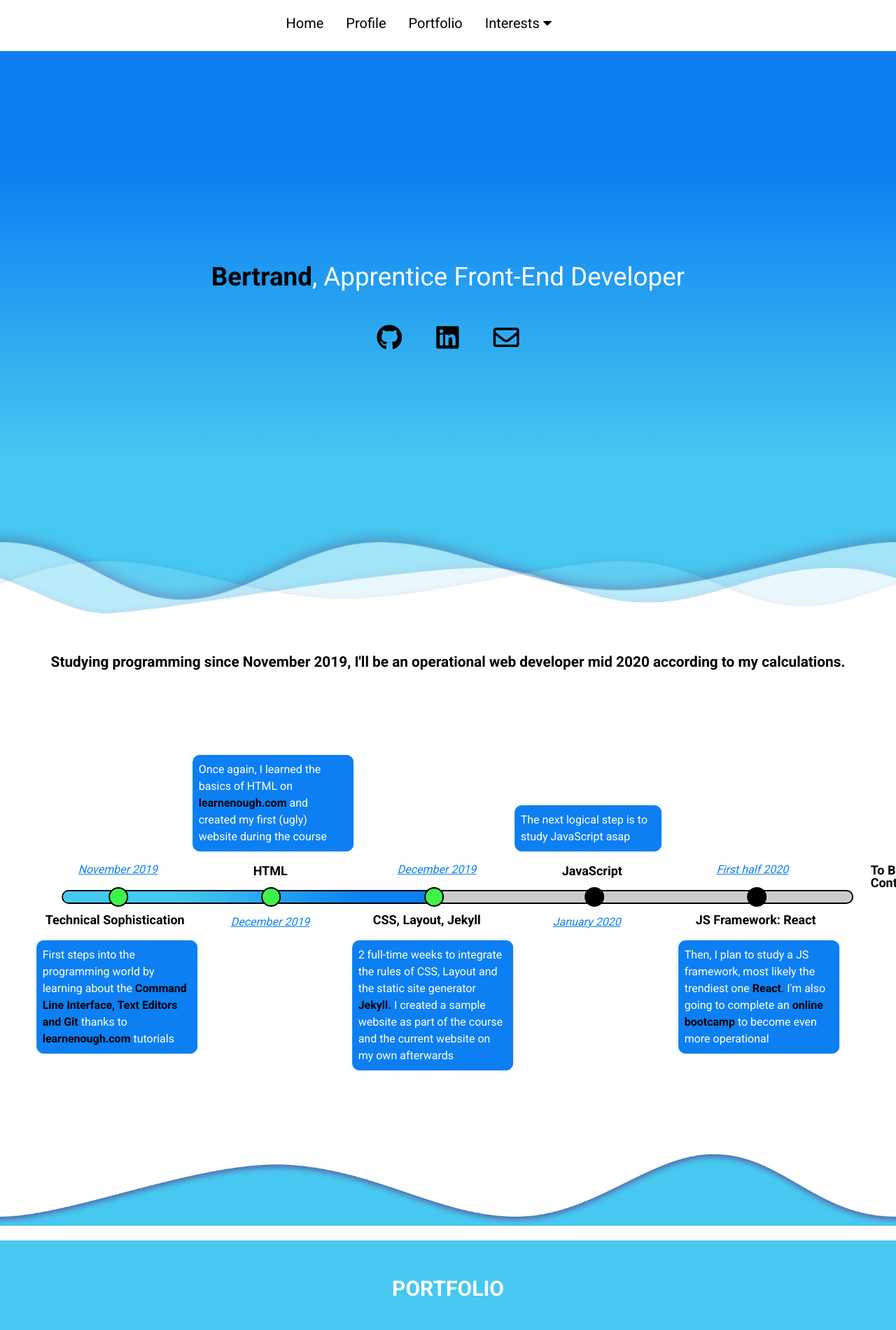
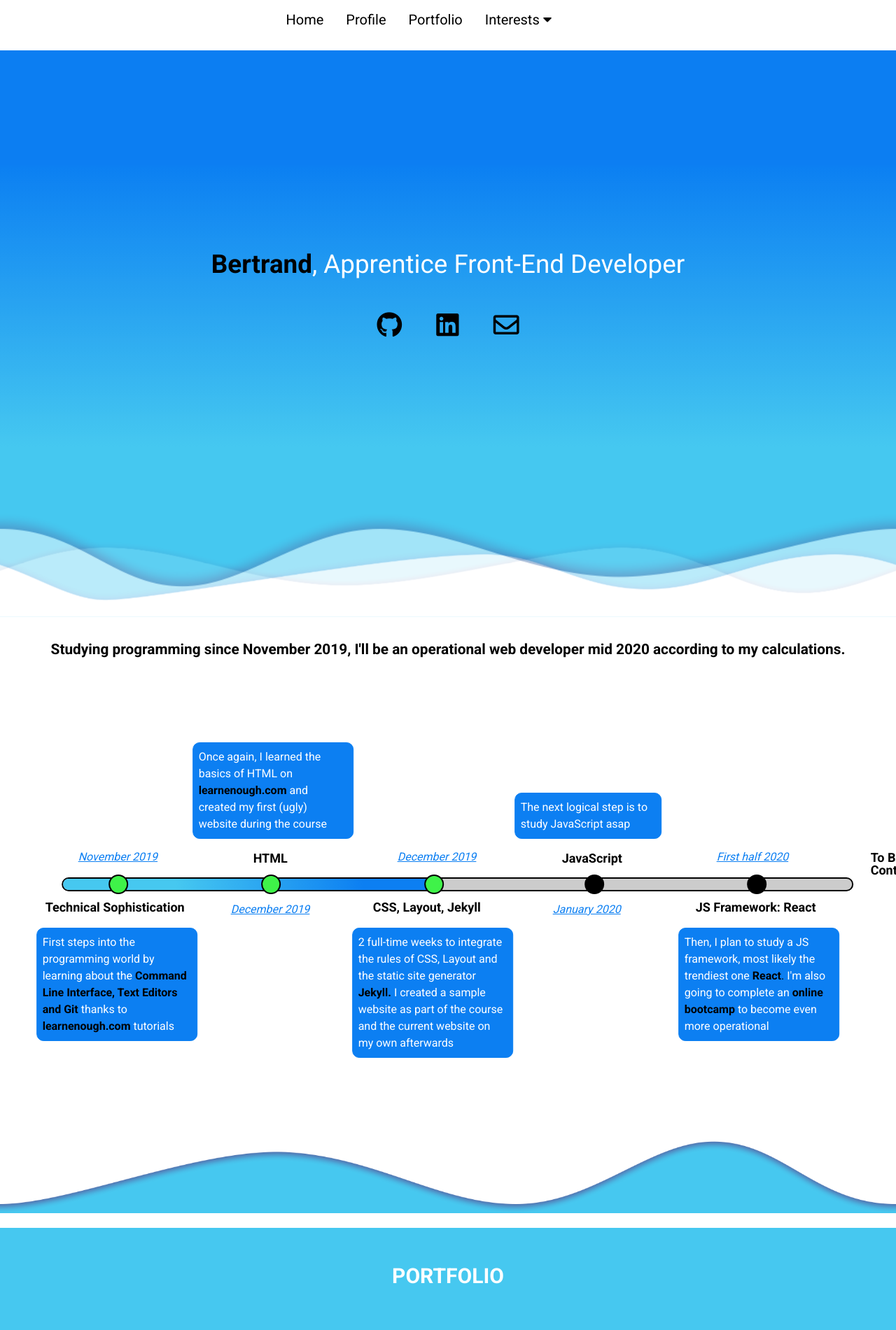
Before and after one commit to BlockProgram/official, a Jekyll site: the page built from index.html, in a window 1280 px wide. Shown: the top 1901 px of the page at 70% size. Built offline with Jekyll 4.4.1, drawn with Linux system fonts in a browser that asks for light colours.

Commit message:
upgrade a few details

```diff
--- a/css/main.css
+++ b/css/main.css
@@ -71,7 +71,7 @@ margin: 3vh 0 2vh;
 
 /* HEADER STYLES */
 .header {
-  height: 10vh;
+  height: 8vh;
   position: relative;
   width: 100%;
   z-index: 50;
@@ -94,7 +94,7 @@ margin: 3vh 0 2vh;
   color: #000;
   text-align: center;
   text-decoration: none;
-  padding: 14px 16px;
+  padding: 18px 16px;
 }
 .header-nav a:hover, dropdown:hover  {
   background-color: #000;
@@ -193,8 +193,8 @@ margin: 3vh 0 2vh;
     position: absolute;
     width: 100%;
     overflow: hidden;
-    height: 92%;
-    bottom: -1px;
+    height: 90%;
+    bottom: 2vh;
     background-image: linear-gradient(to top, #46c8f0 30%, #0c7ff2 80%);
 }
 
@@ -568,7 +568,7 @@ left: 38px;
   color: #fff;
   float: left;
   margin: 5vh 2vh 0 0;
-  padding: 1.5vh;
+  padding: 1.3vh;
   text-decoration: none;
 }
 .categories-buttons  a:hover {
```
Also changed, not shown: _posts/2020-01-05-Technology-Oriented.md (+3 -3 lines).
